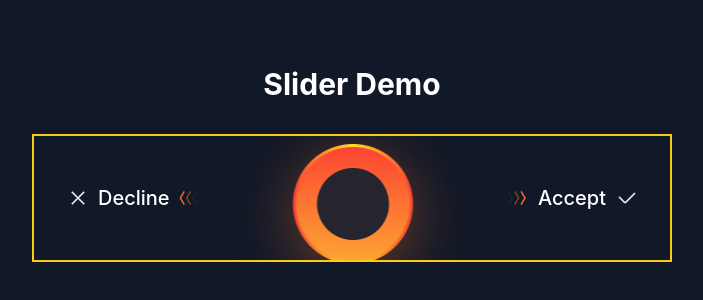
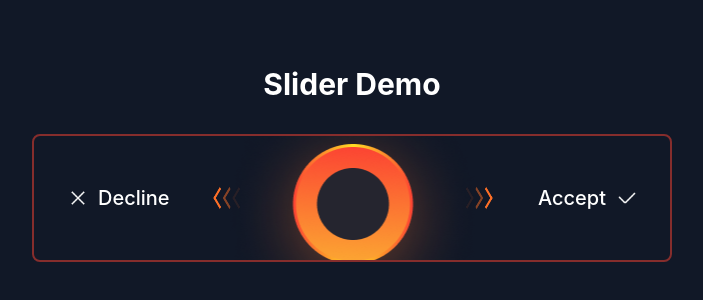
Before and after one commit to JoshDesmond/slider-demo, a React (Vite) app: page / in a window 1280 px wide. Shown: the part 236-536 px from the top of the page, without its empty margins (288-991 px from the left). Built offline with nearby package versions, Linux system fonts and the light colour scheme.

Commit message:
Updates shading

```diff
--- a/src/components/Slider/SliderArrows.tsx
+++ b/src/components/Slider/SliderArrows.tsx
@@ -36,13 +36,13 @@ const SliderArrows: React.FC<SliderArrowsProps> = ({ state }) => {
   return (
     <div className="pointer-events-none absolute inset-0 flex h-full w-full items-center justify-center">
       {/* Left arrow - positioned 150px to the left of center */}
-      <div className="absolute left-[calc(50%-180px)]">
-        <img src={left} alt="Left arrows" className="h-8 w-8" />
+      <div className="absolute left-[calc(50%-150px)]">
+        <img src={left} alt="Left arrows" className="h-12 w-12" />
       </div>
 
       {/* Right arrow - positioned 150px to the right of center */}
-      <div className="absolute right-[calc(50%-180px)]">
-        <img src={right} alt="Right arrows" className="h-8 w-8" />
+      <div className="absolute right-[calc(50%-150px)]">
+        <img src={right} alt="Right arrows" className="h-12 w-12" />
       </div>
     </div>
   );
--- a/src/components/Slider/SliderTrack.tsx
+++ b/src/components/Slider/SliderTrack.tsx
@@ -11,18 +11,28 @@ const SliderTrack: React.FC<SliderTrackProps> = ({ state, children }) => {
   const getTrackStyling = () => {
     switch (state) {
       case "accepting":
-        return "bg-slider-green-light border-slider-green-borderDark";
+        return {
+          background: "bg-gradient-to-b from-slider-green-dark to-slider-green-light",
+          border: "border-2 border-slider-green-borderLight"
+        };
       case "declining":
-        return "bg-slider-red-light border-slider-red-borderDark";
+        return {
+          background: "bg-gradient-to-b from-slider-red-dark to-slider-red-light",
+          border: "border-2 border-slider-red-borderLight"
+        };
       default:
-        // Adding a subtle background color for better visibility in neutral state
-        return "bg-transparent border-yellow-400";
+        return {
+          background: "bg-transparent",
+          border: "border-2 border-slider-orange-borderLight"
+        };
     }
   };
 
+  const styling = getTrackStyling();
+
   return (
     <div
-      className={`relative mx-4 h-full min-h-[128px] w-full max-w-[640px] overflow-hidden border-2 sm:mx-10 sm:w-[calc(100%-5rem)] ${getTrackStyling()}`}
+      className={`relative mx-4 h-full min-h-[128px] w-full max-w-[640px] overflow-hidden rounded-lg sm:mx-10 sm:w-[calc(100%-5rem)] ${styling.background} ${styling.border}`}
     >
       {children}
     </div>
```
